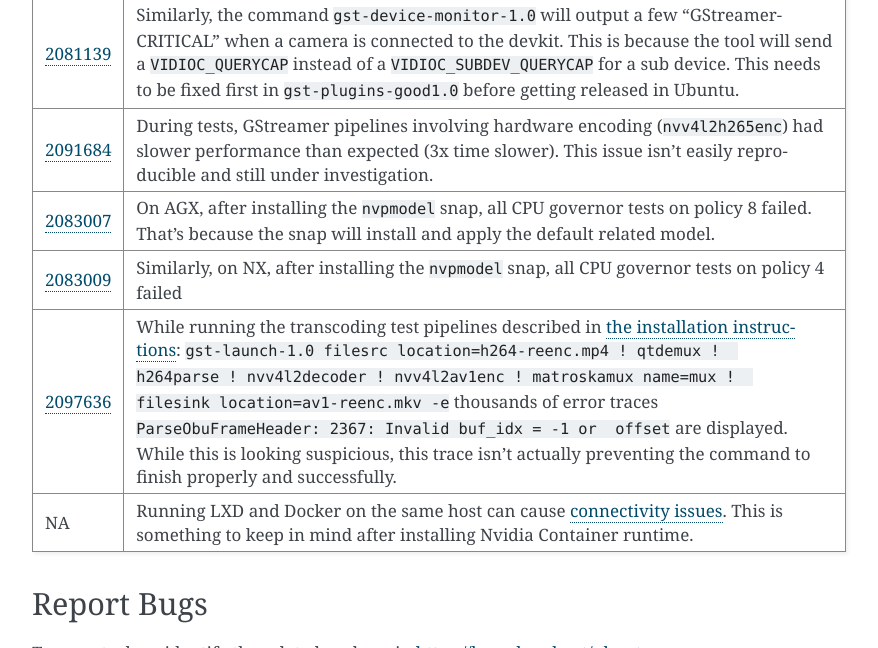
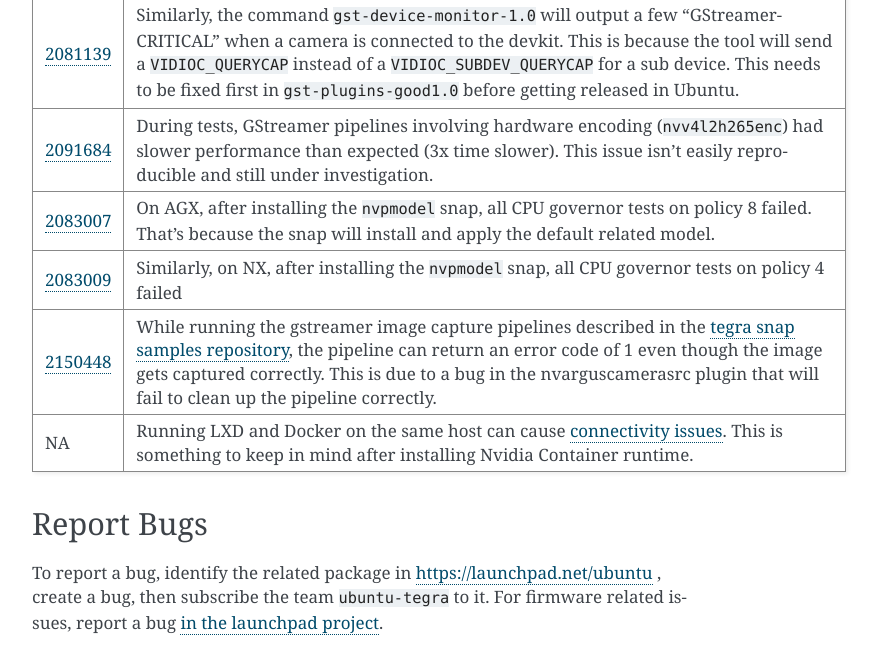
Before and after one commit to canonical/ubuntu-for-jetson, a Sphinx documentation site: the page built from docs/core/release-note-jammy.rst, in a window 1280 px wide and 900 px high, scrolled down 3063 px, cut to the strip 0-648 px from the top of the window. Shown: the whole strip, without its empty margins (388-1266 px from the left). Built offline with Sphinx 7.4.7, drawn with Linux system fonts in a browser that asks for light colours; comment, search, counter and statistics services are not loaded.

Commit message:
UC22: replace reference to gstreamer error messages with other known issue
The bug of having thousands of error traces when running a gstreamer
transcoding pipeline doesn't exist anymore. However, we have a new known
issue that requires a waiver related to the pipeline cleanup failing
when capturing an image.

Signed-off-by: Sebastian Weyer <sebastian.weyer@canonical.com>

```diff
--- a/docs/core/release-note-jammy.rst
+++ b/docs/core/release-note-jammy.rst
@@ -140,10 +140,12 @@
      - On AGX, after installing the ``nvpmodel`` snap, all CPU governor tests on policy 8 failed. That’s because the snap will install and apply the default related model.
    * - `2083009 <https://bugs.launchpad.net/riverside/+bug/2083009>`_
      - Similarly, on NX, after installing the ``nvpmodel`` snap, all CPU governor tests on policy 4 failed
-   * - `2097636 <https://bugs.launchpad.net/riverside/+bug/2097636>`_
-     - While running the transcoding test pipelines described in :doc:`the installation instructions <installation>`: ``gst-launch-1.0 filesrc location=h264-reenc.mp4 ! qtdemux !   h264parse ! nvv4l2decoder ! nvv4l2av1enc ! matroskamux name=mux !   filesink location=av1-reenc.mkv -e`` thousands of error traces ``ParseObuFrameHeader: 2367: Invalid buf_idx = -1 or  offset`` are displayed. While this is looking suspicious, this trace isn’t actually preventing the command to finish properly and successfully.
+   * - `2150448 <https://bugs.launchpad.net/riverside/+bug/2150448>`_
+     - While running the gstreamer image capture pipelines described in the `tegra snap samples repository`_, the pipeline can return an error code of 1 even though the image gets captured correctly. This is due to a bug in the nvarguscamerasrc plugin that will fail to clean up the pipeline correctly.
    * - NA
      - Running LXD and Docker on the same host can cause `connectivity issues <https://documentation.ubuntu.com/lxd/en/latest/howto/network_bridge_firewalld/#prevent-connectivity-issues-with-lxd-and-docker>`_. This is something to keep in mind after installing Nvidia Container runtime.
+
+.. _tegra snap samples repository: https://github.com/canonical/tegra-snap-samples/tree/main/multimedia#camera-capture-using-gstreamer
 
 
 Report Bugs
```
